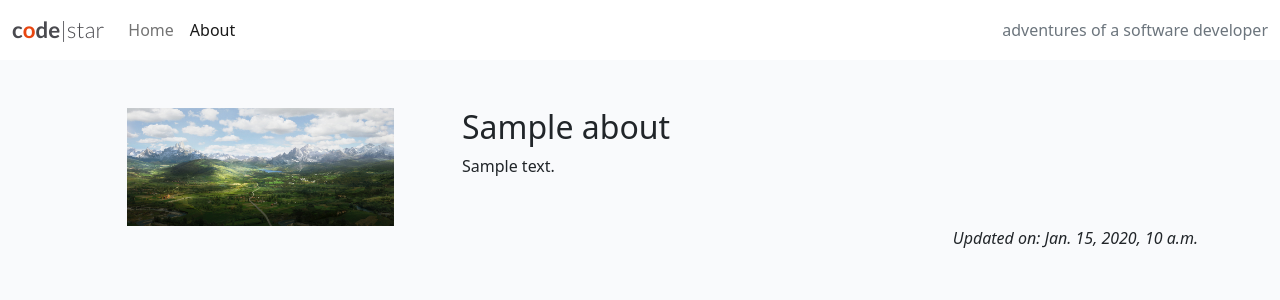
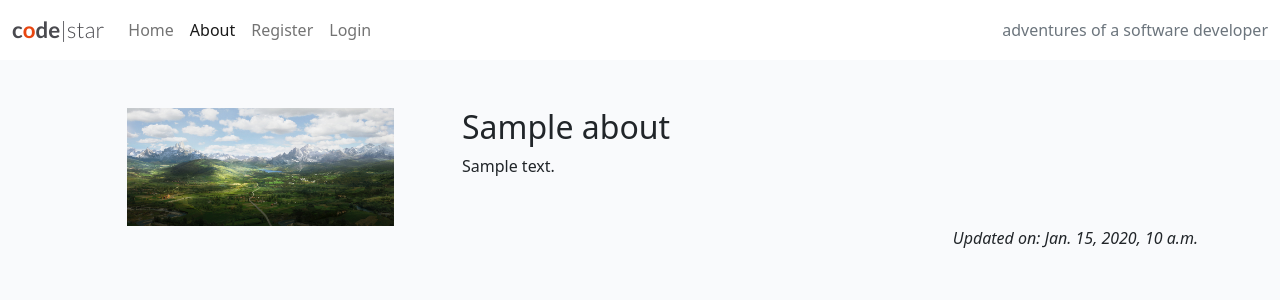
Before and after one commit to katherinewadge-berrospi/fantasy-blog, a Django app: page /about/ in a window 1280 px wide. Shown: the top 300 px of the page. Run offline with Django 4.2, Linux system fonts and the light colour scheme; tables that the repository leaves empty hold one stand-in row (values such as "Sample post"); parts of the project's set-up code (start-up, migrations or seed data) failed here and were passed over.

Commit message:
Add register, login, and logout.

```diff
--- a/templates/base.html
+++ b/templates/base.html
@@ -51,6 +51,19 @@
                         {% if request.path == about_url %}active{%endif%}"
                         aria-current="page" href="{% url 'about' %}">About</a>
                     </li>
+                    {% if user.is_authenticated %}
+                    <li class="nav-item">
+                        <a class="nav-link {% if request.path == logout_url %}active{% endif %}" aria-current="page" href="{% url 'account_logout' %}">Logout</a>
+                    </li>
+                    {% else %}
+                    <li class="nav-item">
+                        <a class="nav-link {% if request.path == signup_url %}active{% endif %}" aria-current="page"
+                            href="{% url 'account_signup' %}">Register</a>
+                    </li>
+                    <li class="nav-item">
+                        <a class="nav-link {% if request.path == login_url %}active{% endif %}" aria-current="page" href="{% url 'account_login' %}">Login</a>
+                    </li>
+                    {% endif %}
                 </ul>
                 <span class="navbar-text text-muted">
                     adventures of a software developer
```
